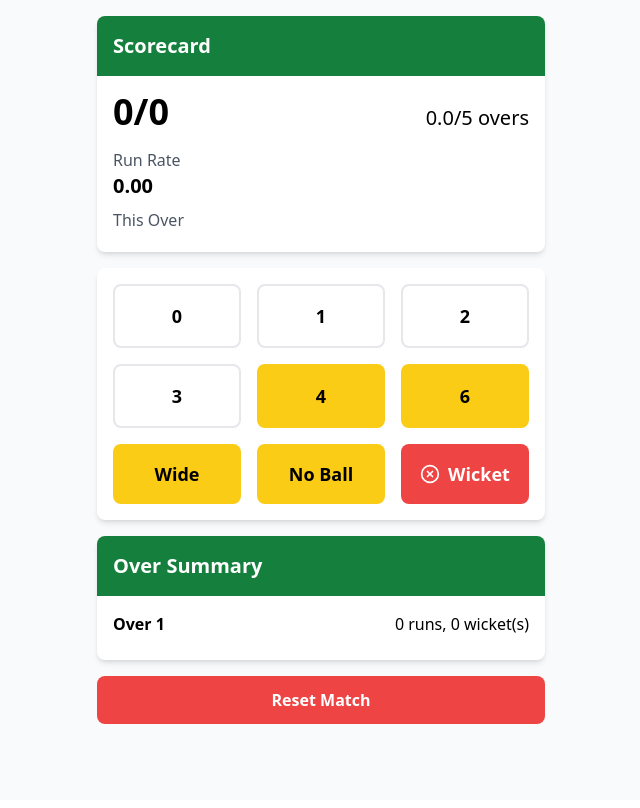
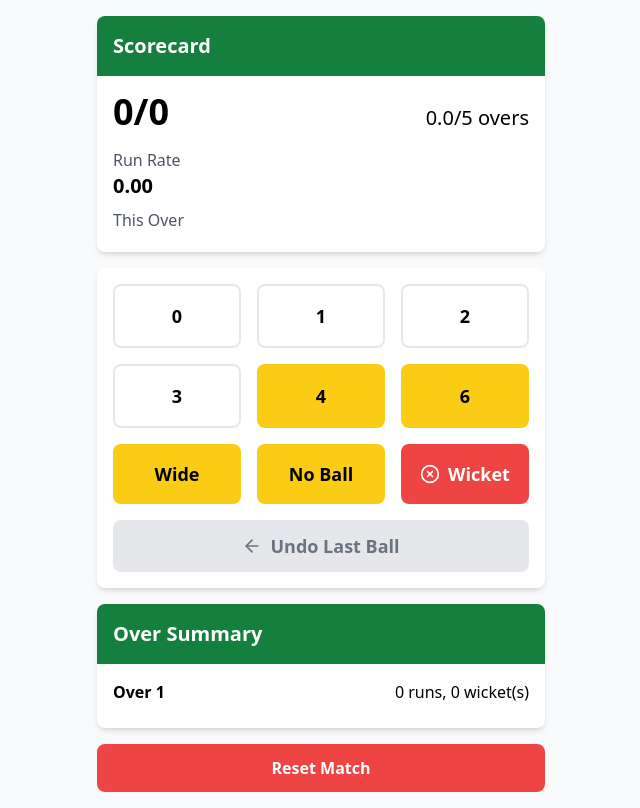
Before and after one commit to munna-yadav/cricket-scorer, a React (Vite) app: page / in a window 1280 px wide. Both pictures are taken after typing "5" into the empty fields and a click on the button "Start Match". Shown: the whole page, without its empty margins (319-959 px from the left). Built offline with nearby package versions, Linux system fonts and the light colour scheme.

Commit message:
feat: Add undo button

```diff
--- a/src/App.tsx
+++ b/src/App.tsx
@@ -6,6 +6,7 @@ import { MatchComplete } from './components/MatchComplete';
 import { StartGame } from './components/StartGame';
 import { NoBallPrompt } from './components/NoBallPrompt';
 import { OverSummary as OverSummaryType } from './types';
+import { ArrowLeft } from 'lucide-react';
 
 function App() {
   const [totalOvers, setTotalOvers] = useState<number | ''>('');
@@ -17,6 +18,14 @@ function App() {
   const [overSummary, setOverSummary] = useState<OverSummaryType[]>([]);
   const [showNoBallPrompt, setShowNoBallPrompt] = useState(false);
   const [isMatchComplete, setIsMatchComplete] = useState(false);
+  const [stateHistory, setStateHistory] = useState<Array<{
+    totalRuns: number;
+    wickets: number;
+    currentOver: number;
+    currentBall: number;
+    overSummary: OverSummaryType[];
+    isMatchComplete: boolean;
+  }>>([]);
 
   // Load game state from localStorage on component mount
   useEffect(() => {
@@ -55,6 +64,7 @@ function App() {
     setWickets(0);
     setOverSummary([]);
     setIsMatchComplete(false);
+    setStateHistory([]); // Clear the history
   };
 
   const handleStartGame = (e: React.FormEvent) => {
@@ -78,6 +88,7 @@ function App() {
       setGameStarted(true);
       setIsMatchComplete(false);
       setOverSummary([{ balls: [], totalRuns: 0, legalBalls: 0, wickets: 0 }]);
+      setStateHistory([]); // Initialize empty history
     }
   };
 
@@ -92,13 +103,27 @@ function App() {
   };
 
   const addBall = (runs: number, isWide = false, isNoBall = false) => {
-    const currentOverSummary = [...overSummary];
+    // Save the current state to history BEFORE making any changes
+    const currentState = {
+      totalRuns,
+      wickets,
+      currentOver,
+      currentBall,
+      overSummary: JSON.parse(JSON.stringify(overSummary)),
+      isMatchComplete
+    };
+    setStateHistory(prev => [...prev, currentState]);
+
+    const currentOverSummary = JSON.parse(JSON.stringify(overSummary)); // Deep copy
     let newCurrentBall = currentBall;
     let newCurrentOver = currentOver;
     let newIsMatchComplete = isMatchComplete;
+    let newTotalRuns = totalRuns;
 
     if (isWide || isNoBall) {
-      setTotalRuns(prev => prev + 1 + (isNoBall ? runs : 0));
+      newTotalRuns += 1 + (isNoBall ? runs : 0);
+      setTotalRuns(newTotalRuns);
+
       currentOverSummary[currentOver].balls.push({
         runs: isNoBall ? runs : 1,
         isWide,
@@ -109,10 +134,14 @@ function App() {
       if (currentOverSummary[currentOver].legalBalls >= 6) {
         return; // Prevent adding more than 6 legal balls
       }
-      setTotalRuns(prev => prev + runs);
+
+      newTotalRuns += runs;
+      setTotalRuns(newTotalRuns);
+
       currentOverSummary[currentOver].balls.push({ runs });
       currentOverSummary[currentOver].totalRuns += runs;
       currentOverSummary[currentOver].legalBalls += 1;
+
       newCurrentBall = currentBall + 1;
       setCurrentBall(newCurrentBall);
 
@@ -138,7 +167,7 @@ function App() {
       gameStarted,
       currentOver: newCurrentOver,
       currentBall: newCurrentBall,
-      totalRuns: totalRuns + (isNoBall ? runs + 1 : isWide ? 1 : runs),
+      totalRuns: newTotalRuns,
       wickets,
       overSummary: currentOverSummary,
       isMatchComplete: newIsMatchComplete,
@@ -157,13 +186,25 @@ function App() {
 
   const handleWicket = () => {
     if (wickets < 10) {
+      // Save current state to history before making changes
+      const currentState = {
+        totalRuns,
+        wickets,
+        currentOver,
+        currentBall,
+        overSummary: JSON.parse(JSON.stringify(overSummary)),
+        isMatchComplete
+      };
+      setStateHistory(prev => [...prev, currentState]);
+
       if (overSummary[currentOver].legalBalls >= 6) {
         return; // Prevent adding more than 6 legal balls
       }
+
       const newWickets = wickets + 1;
       setWickets(newWickets);
 
-      const currentOverSummary = [...overSummary];
+      const currentOverSummary = JSON.parse(JSON.stringify(overSummary)); // Deep copy
       currentOverSummary[currentOver].balls.push({ runs: 0, isWicket: true });
       currentOverSummary[currentOver].wickets += 1;
       currentOverSummary[currentOver].legalBalls += 1;
@@ -199,6 +240,38 @@ function App() {
         wickets: newWickets,
         overSummary: currentOverSummary,
         isMatchComplete: newIsMatchComplete,
+      };
+      localStorage.setItem('cricketGameState', JSON.stringify(gameState));
+    }
+  };
+
+  const handleUndo = () => {
+    if (stateHistory.length > 0) {
+      const previousState = stateHistory[stateHistory.length - 1];
+
+      // Restore previous state
+      setTotalRuns(previousState.totalRuns);
+      setWickets(previousState.wickets);
+      setCurrentOver(previousState.currentOver);
+      setCurrentBall(previousState.currentBall);
+
+      // Make sure to deep copy the overSummary to avoid reference issues
+      setOverSummary(JSON.parse(JSON.stringify(previousState.overSummary)));
+      setIsMatchComplete(previousState.isMatchComplete);
+
+      // Remove the used state from history
+      setStateHistory(prev => prev.slice(0, -1));
+
+      // Update localStorage
+      const gameState = {
+        totalOvers,
+        gameStarted,
+        currentOver: previousState.currentOver,
+        currentBall: previousState.currentBall,
+        totalRuns: previousState.totalRuns,
+        wickets: previousState.wickets,
+        overSummary: previousState.overSummary,
+        isMatchComplete: previousState.isMatchComplete,
       };
       localStorage.setItem('cricketGameState', JSON.stringify(gameState));
     }
@@ -248,6 +321,8 @@ function App() {
           onWide={() => addBall(1, true)}
           onNoBall={handleNoBall}
           onWicket={handleWicket}
+          onUndo={handleUndo}
+          canUndo={stateHistory.length > 0}
           disabled={
             currentOver === Number(totalOvers) ||
             wickets === 10 ||
--- a/src/components/Ball.tsx
+++ b/src/components/Ball.tsx
@@ -17,7 +17,7 @@ export function getBallClass(ball: BallType) {
 export function Ball({ ball }: BallProps) {
   return (
     <span
-      className={`inline-block w-8 h-8 rounded-full flex items-center justify-center text-sm ${getBallClass(ball)}`}
+      className={` w-8 h-8 rounded-full flex items-center justify-center text-sm ${getBallClass(ball)}`}
     >
       {ball.isWide ? 'Wd' :
         ball.isNoBall ? `Nb+${ball.runs}` :
--- a/src/components/OverSummary.tsx
+++ b/src/components/OverSummary.tsx
@@ -1,4 +1,3 @@
-import React from 'react';
 import { Ball } from './Ball';
 import { OverSummary as OverSummaryType } from '../types';
 
--- a/src/components/ScoringButtons.tsx
+++ b/src/components/ScoringButtons.tsx
@@ -1,12 +1,13 @@
-import React from 'react';
-import { XCircle } from 'lucide-react';
+import { XCircle, ArrowLeft } from 'lucide-react';
 
 interface ScoringButtonsProps {
   onRunScored: (runs: number) => void;
   onWide: () => void;
   onNoBall: () => void;
   onWicket: () => void;
+  onUndo: () => void;
   disabled: boolean;
+  canUndo: boolean;
 }
 
 export function ScoringButtons({
@@ -14,7 +15,9 @@ export function ScoringButtons({
   onWide,
   onNoBall,
   onWicket,
+  onUndo,
   disabled,
+  canUndo,
 }: ScoringButtonsProps) {
   return (
     <div className="bg-white rounded-lg shadow-md p-4 mb-4">
@@ -52,6 +55,16 @@ export function ScoringButtons({
           <XCircle size={20} /> Wicket
         </button>
       </div>
+      <div className="mt-4">
+        <button
+          onClick={onUndo}
+          disabled={!canUndo}
+          className={`w-full py-3 rounded-lg text-lg font-semibold flex items-center justify-center gap-2
+            ${!canUndo ? 'bg-gray-200 text-gray-500 cursor-not-allowed' : 'bg-blue-500 text-white hover:bg-blue-600'}`}
+        >
+          <ArrowLeft size={20} /> Undo Last Ball
+        </button>
+      </div>
     </div>
   );
 }
```
Also changed, not shown: public/assets/favicon.png (added).
